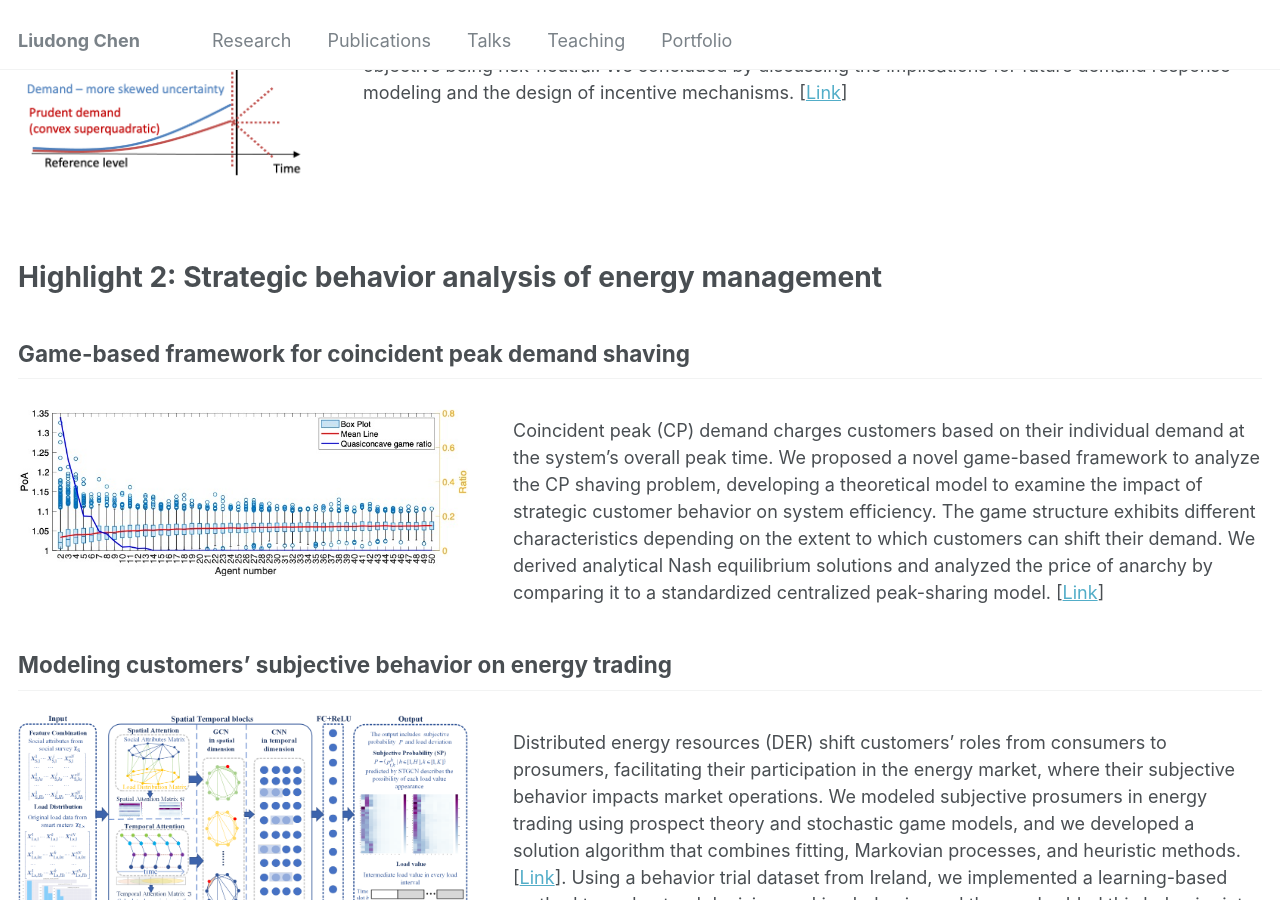
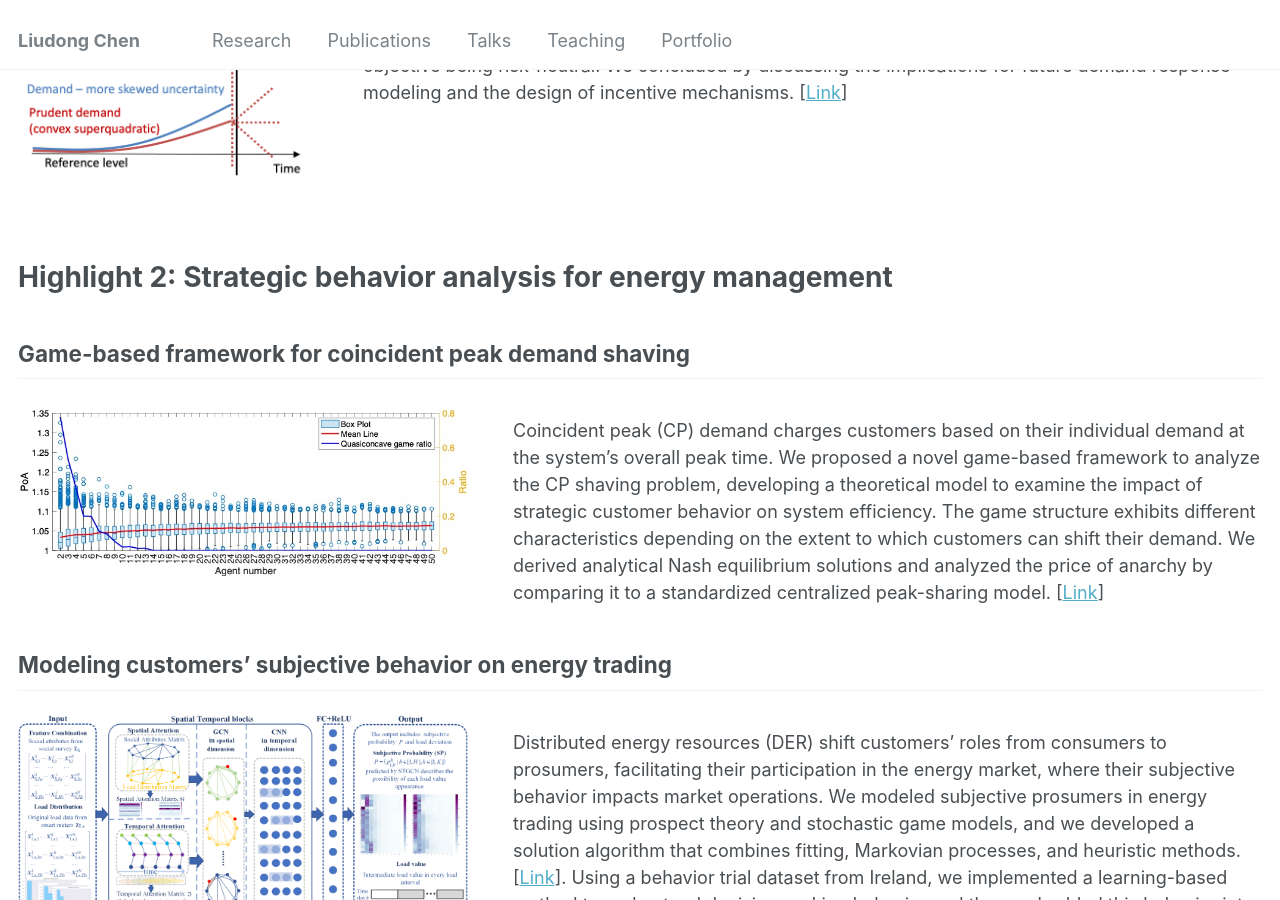
Before and after one commit to liudong-chen/liudong-chen.github.io, a Jekyll site: the page built from _pages/research.md, in a window 1280 px wide and 900 px high, scrolled down 318 px. Built offline with Jekyll 4.4.1, drawn with Linux system fonts in a browser that asks for light colours.

Commit message:
Update research.md

```diff
--- a/_pages/research.md
+++ b/_pages/research.md
@@ -20,7 +20,7 @@ We proposed the concept of prudent demand, which states that future price uncert
 <br />
 <br />
 
-# Highlight 2: Strategic behavior analysis of energy management
+# Highlight 2: Strategic behavior analysis for energy management
 
 ## Game-based framework for coincident peak demand shaving
 <img style="float: left;  margin-top: 10px;
```
